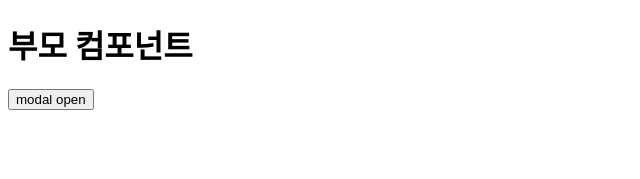
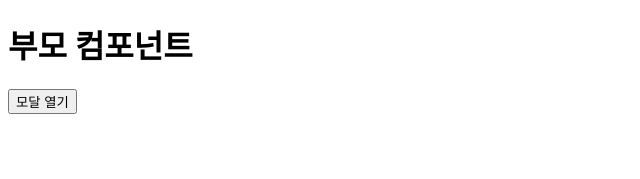
Before and after one commit to aajy/react, a React (Create React App) app: page / in a window 1280 px wide. Shown: the top 179 px of the page, without its empty margins (0-640 px from the left). Built offline with nearby package versions, Linux system fonts and the light colour scheme.

Commit message:
State값을 활용한 모달 토글 기능

```diff
--- a/src/App.jsx
+++ b/src/App.jsx
@@ -1,16 +1,13 @@
+import { useState } from 'react';
 import Modal from './modal/Modal';
 
 export default function App() {
-	console.log('App re-rendered');
-	let IsOpen = false;
-	const handleModal = () => {
-		console.log('handlemodal called');
-		IsOpen = true;
-	};
+	const [IsOpen, setIsOpen] = useState();
+
 	return (
 		<>
 			<h1>부모 컴포넌트</h1>
-			<button onClick={handleModal}>modal {IsOpen ? 'close' : 'open'}</button>
+			<button onClick={() => setIsOpen(!IsOpen)}>{IsOpen ? '모달 닫기' : '모달 열기'}</button>
 			{IsOpen && <Modal />}
 		</>
 	);
```
